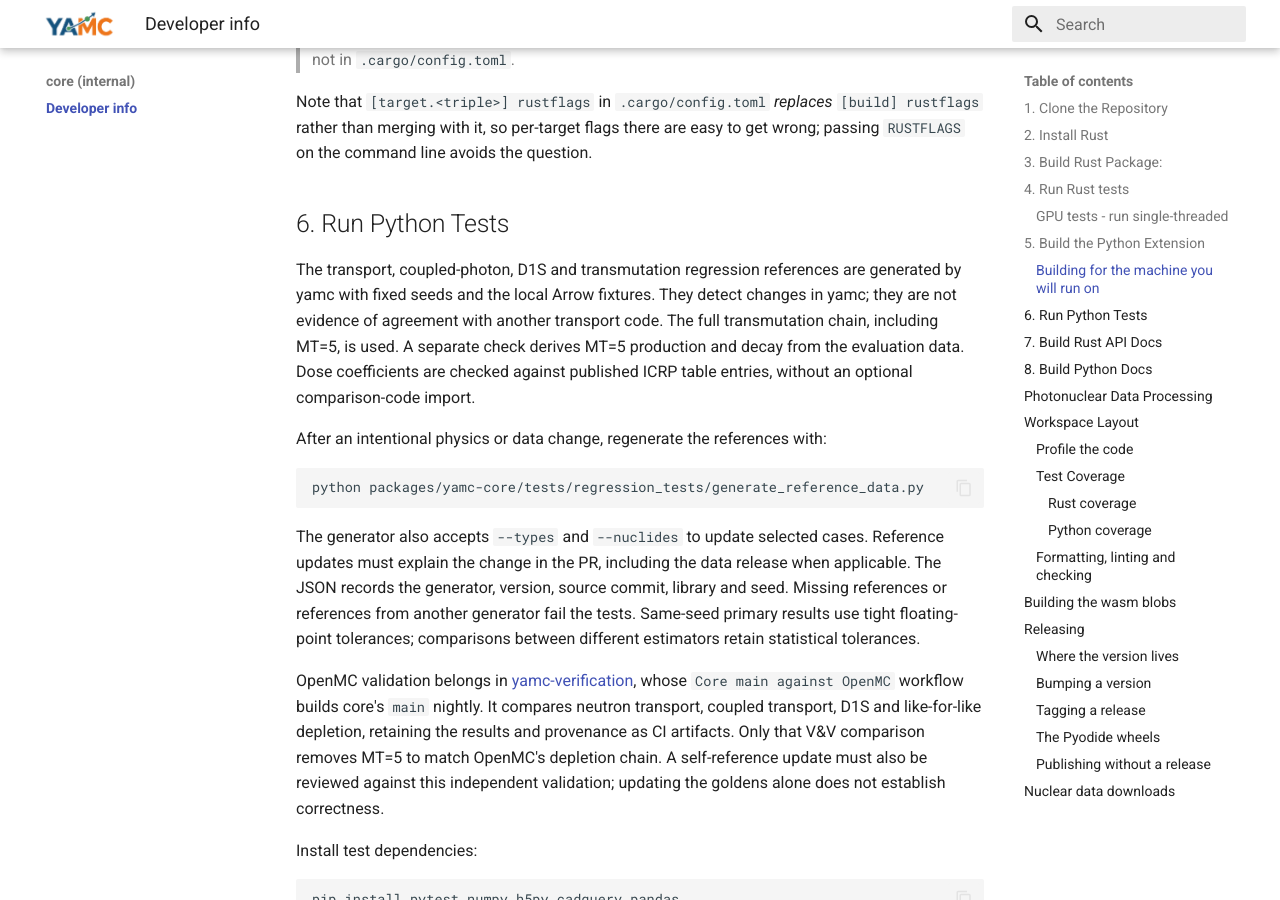
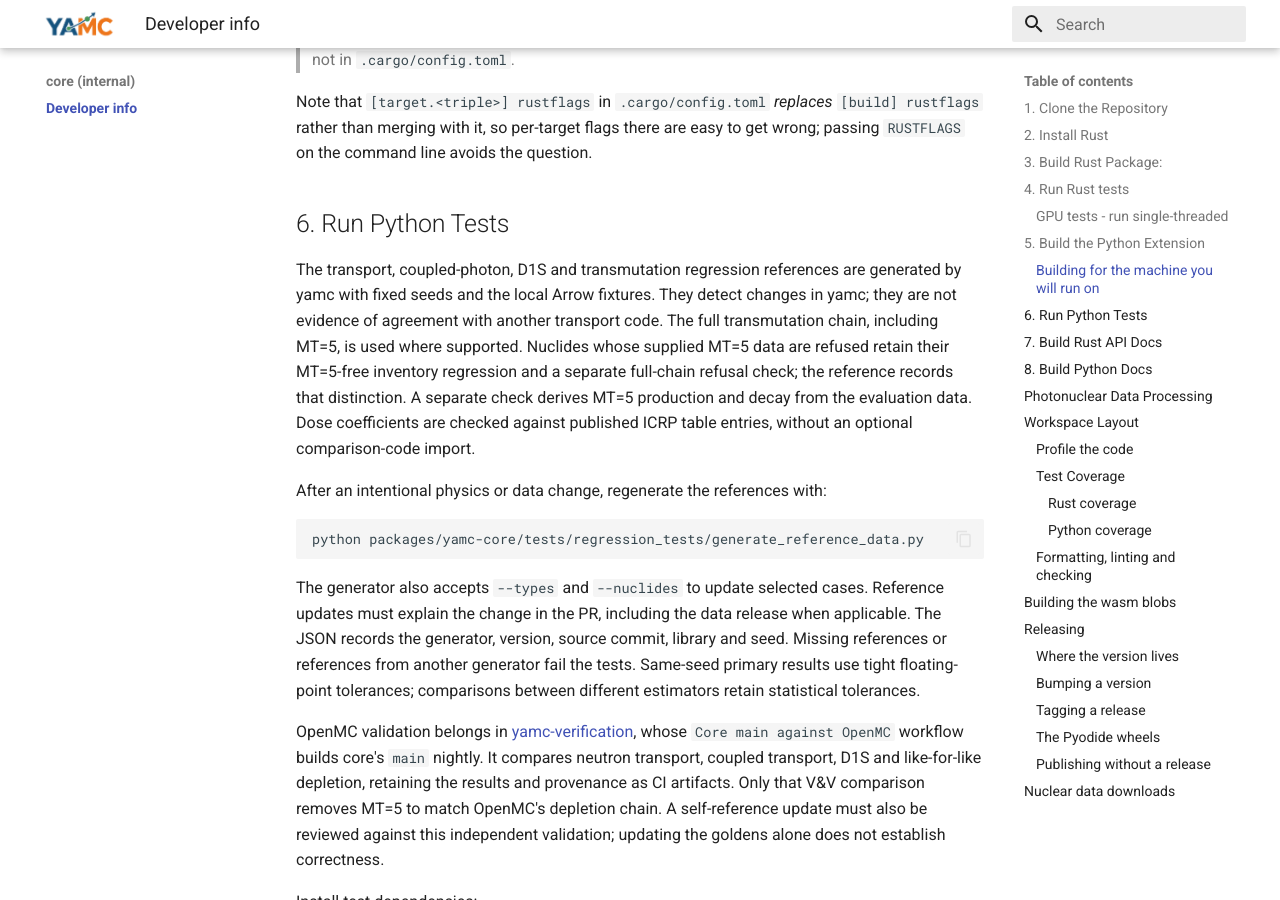
Before and after one commit to fusion-neutronics/core, an MkDocs documentation site: the page built from docs/developer_info.md, in a window 1280 px wide and 900 px high, scrolled down 3137 px. Built offline with MkDocs 1.6.1 and Material for MkDocs 9.7.7, drawn with Linux system fonts in a browser that asks for light colours.

Commit message:
Retain inventory coverage for MT5 refusal cases

```diff
--- a/docs/developer_info.md
+++ b/docs/developer_info.md
@@ -148,8 +148,10 @@ easy to get wrong; passing `RUSTFLAGS` on the command line avoids the question.
 The transport, coupled-photon, D1S and transmutation regression references are
 generated by yamc with fixed seeds and the local Arrow fixtures. They detect
 changes in yamc; they are not evidence of agreement with another transport code.
-The full transmutation chain, including MT=5, is used. A separate check derives
-MT=5 production and decay from the evaluation data. Dose coefficients are checked
+The full transmutation chain, including MT=5, is used where supported. Nuclides
+whose supplied MT=5 data are refused retain their MT=5-free inventory regression
+and a separate full-chain refusal check; the reference records that distinction.
+A separate check derives MT=5 production and decay from the evaluation data. Dose coefficients are checked
 against published ICRP table entries, without an optional comparison-code import.
 
 After an intentional physics or data change, regenerate the references with:
```
Also changed, not shown: 13 other files.
